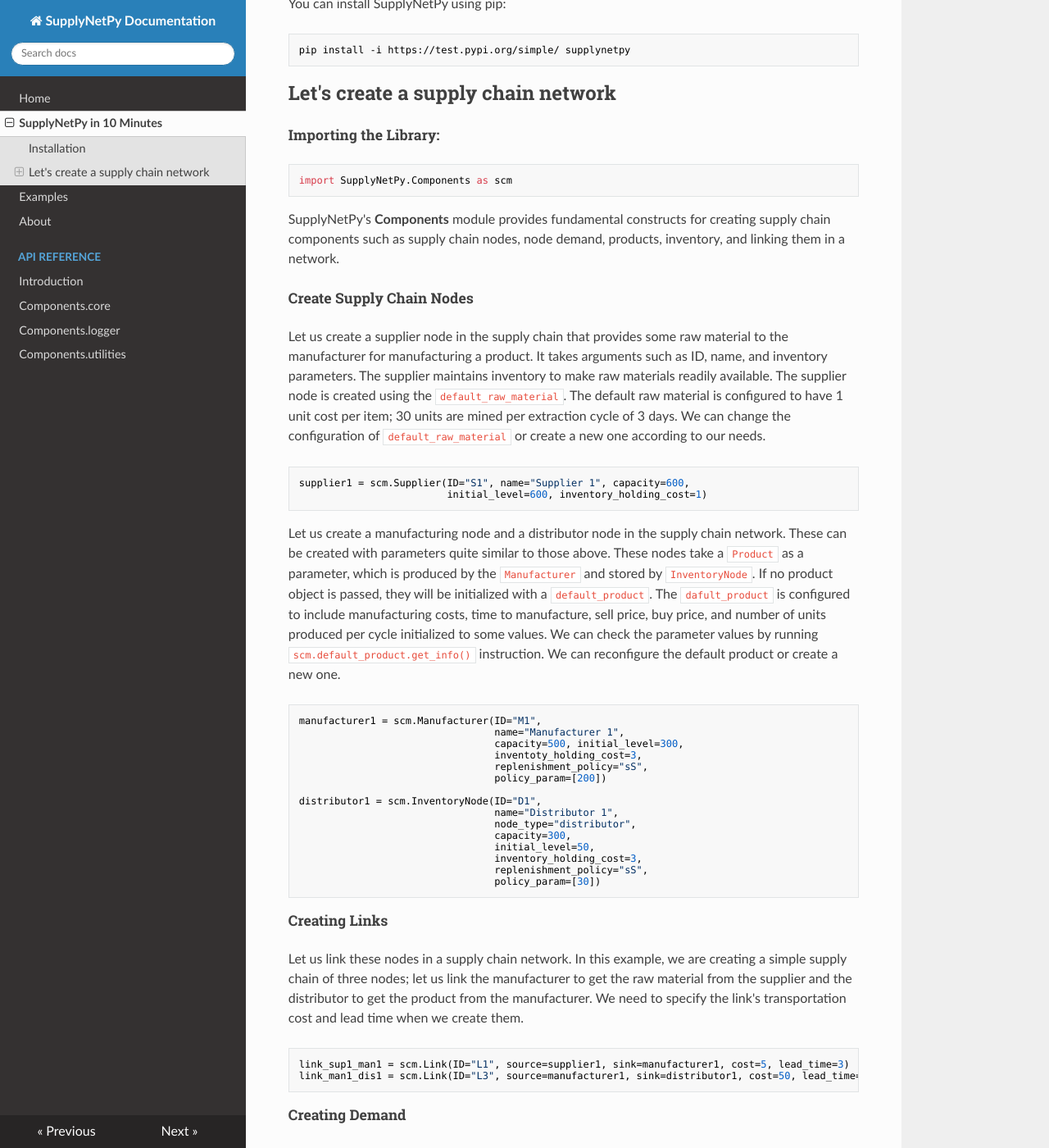
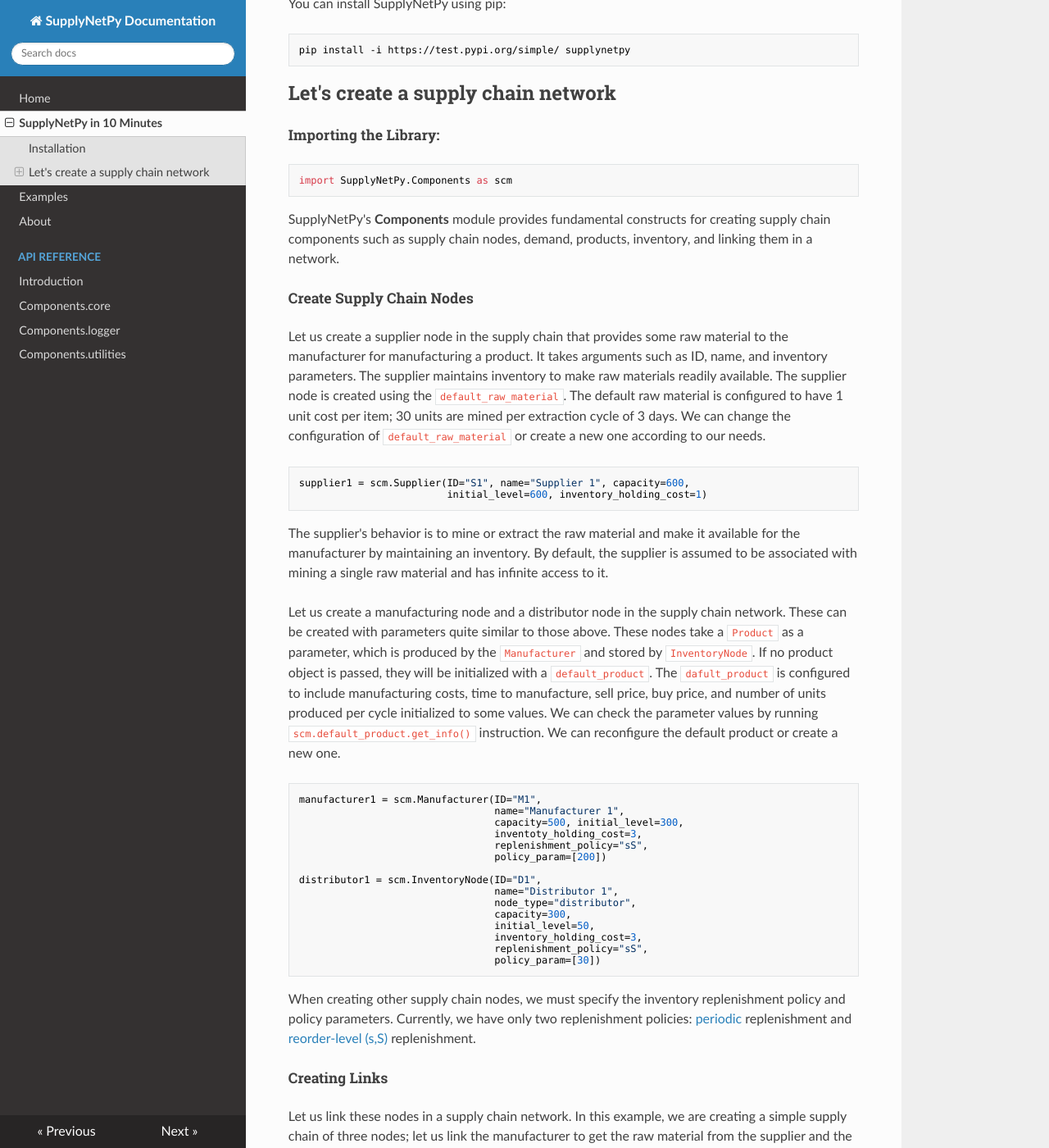
Before and after one commit to SupplyChainSimulation/SupplyNetPy, an MkDocs documentation site: the page built from docs/ten_min.md, in a window 1280 px wide and 1400 px high, scrolled down 319 px. Shown: the whole window at 82% size. Built offline with MkDocs 1.6.1, drawn with Linux system fonts in a browser that asks for light colours; nearby versions of some CDN libraries.

Commit message:
Minor updates to the docs.

```diff
--- a/docs/ten_min.md
+++ b/docs/ten_min.md
@@ -17,7 +17,7 @@
 import SupplyNetPy.Components as scm
 ~~~
 
-SupplyNetPy's __Components__ module provides fundamental constructs for creating supply chain components such as supply chain nodes, node demand, products, inventory, and linking them in a network.
+SupplyNetPy's __Components__ module provides fundamental constructs for creating supply chain components such as supply chain nodes, demand, products, inventory, and linking them in a network.
 
 ##### Create Supply Chain Nodes
 Let us create a supplier node in the supply chain that provides some raw material to the manufacturer for manufacturing a product. It takes arguments such as ID, name, and inventory parameters. The supplier maintains inventory to make raw materials readily available. The supplier node is created using the `default_raw_material`. The default raw material is configured to have 1 unit cost per item; 30 units are mined per extraction cycle of 3 days. We can change the configuration of `default_raw_material` or create a new one according to our needs.
@@ -26,6 +26,8 @@
 supplier1 = scm.Supplier(ID="S1", name="Supplier 1", capacity=600,
                          initial_level=600, inventory_holding_cost=1)
 ~~~
+
+The supplier's behavior is to mine or extract the raw material and make it available for the manufacturer by maintaining an inventory. By default, the supplier is assumed to be associated with mining a single raw material and has infinite access to it.
 
 Let us create a manufacturing node and a distributor node in the supply chain network. These can be created with parameters quite similar to those above. These nodes take a `Product` as a parameter, which is produced by the `Manufacturer` and stored by `InventoryNode`. If no product object is passed, they will be initialized with a `default_product`. The `dafult_product` is configured to include manufacturing costs, time to manufacture, sell price, buy price, and number of units produced per cycle initialized to some values. We can check the parameter values by running `scm.default_product.get_info()` instruction. We can reconfigure the default product or create a new one.
 
@@ -46,6 +48,10 @@
                                  replenishment_policy="sS",
                                  policy_param=[30])
 ~~~
+[qt]: ## "(Q,T): Replenish inventory every T days with Q units."
+[ss]: ## "Continuously monitor inventory; replenish it to capacity S when the level goes below s."
+
+When creating other supply chain nodes, we must specify the inventory replenishment policy and policy parameters. Currently, we have only two replenishment policies: [periodic][qt] replenishment and [reorder-level (s,S)][ss] replenishment.
 
 ##### Creating Links
 Let us link these nodes in a supply chain network. In this example, we are creating a simple supply chain of three nodes; let us link the manufacturer to get the raw material from the supplier and the distributor to get the product from the manufacturer. We need to specify the link's transportation cost and lead time when we create them.
```
Also changed, not shown: docs/example.md (+1 -1 lines), docs/index.md (+1 -2 lines).
